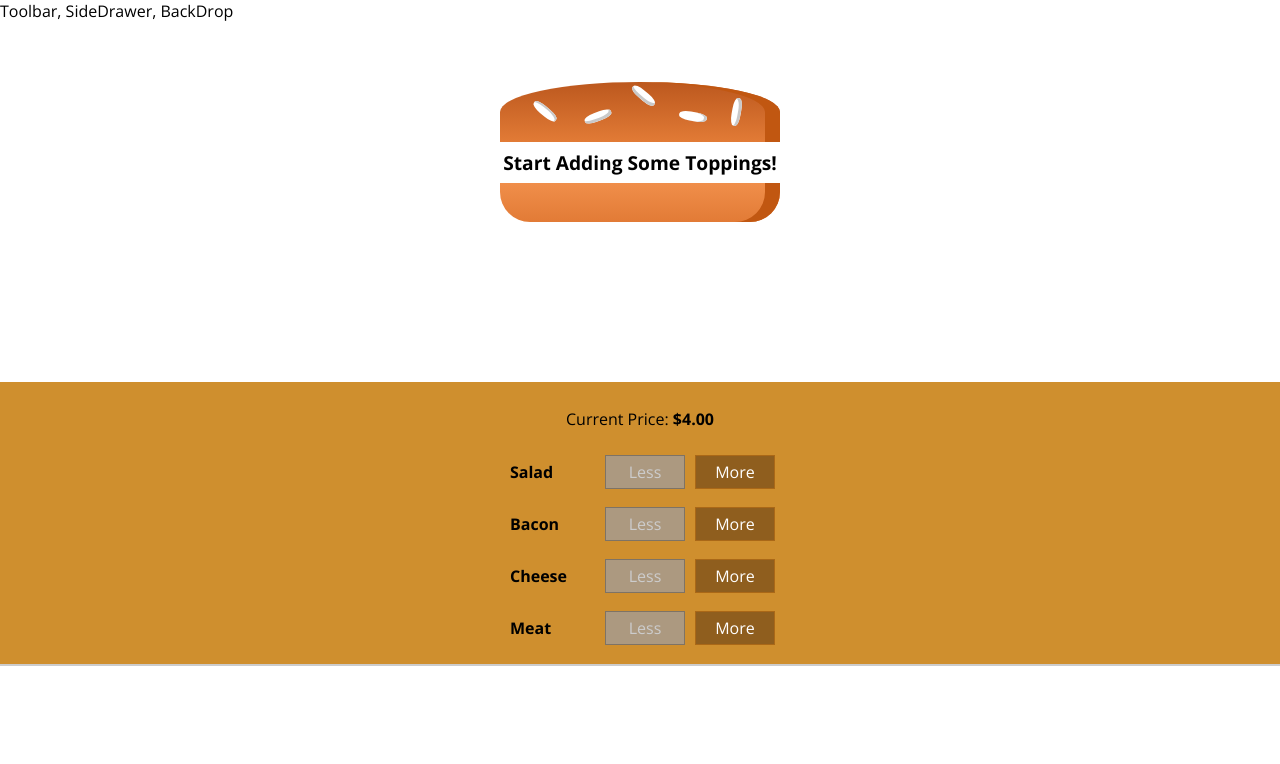
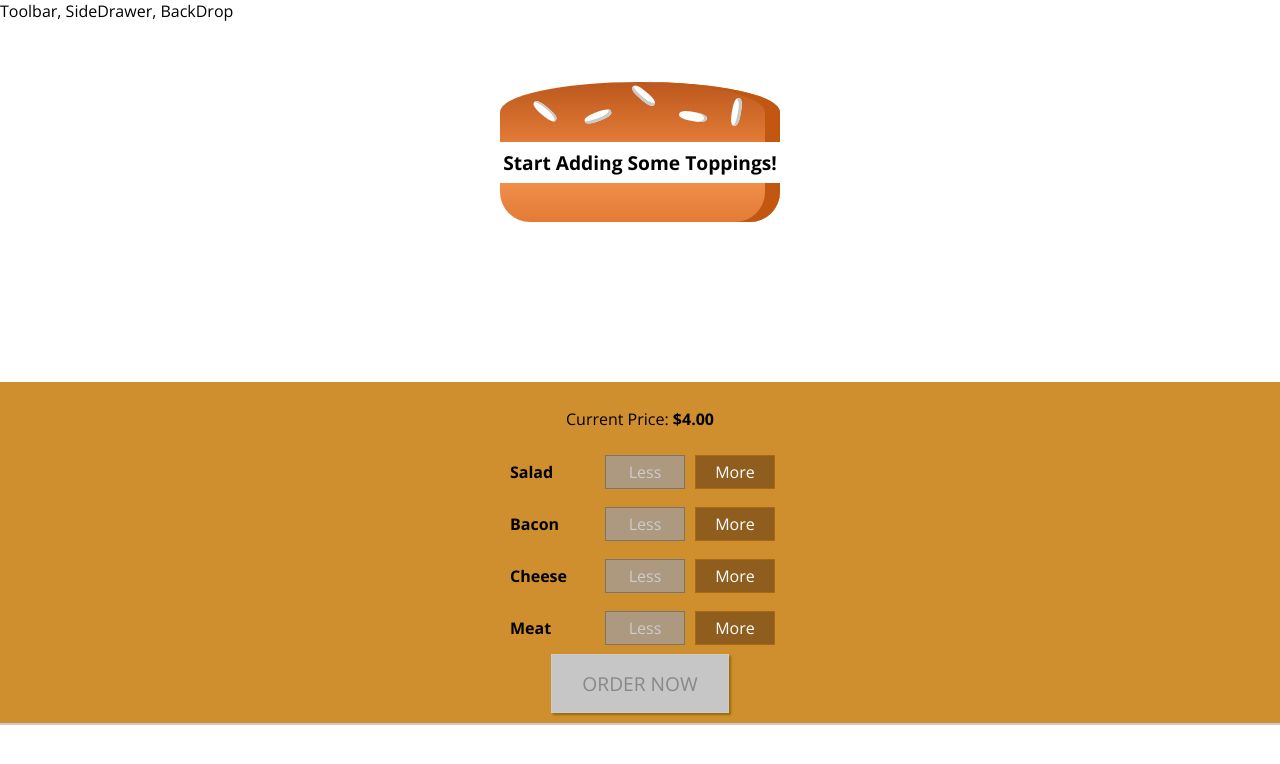
Before and after one commit to sam-n-bell/react-burger-builder, a React (Create React App) app: page / in a window 1280 px wide. Shown: the top 764 px of the page. Built offline with nearby package versions, Linux system fonts and the light colour scheme.

Commit message:
order now button, fixed price bug

```diff
--- a/src/components/Burger/BuildControls/BuildControls.js
+++ b/src/components/Burger/BuildControls/BuildControls.js
@@ -20,6 +20,7 @@ const BuildControls = (props) => {
                 removed={() => props.ingredientRemoved(control.type)}
                 disabled={props.disabled[control.type]}/>
             ))}
+            <button disabled={props.orderNowDisabled} className={controlsStyles.OrderButton}>ORDER NOW</button>
         </div>
     )
 }
--- a/src/components/Burger/BuildControls/BuildControls.module.css
+++ b/src/components/Burger/BuildControls/BuildControls.module.css
@@ -8,3 +8,45 @@
     margin: auto;
     padding: 10px 0;
 }
+
+
+.OrderButton {
+    background-color: #DAD735;
+    outline: none;
+    cursor: pointer;
+    border: 1px solid #966909;
+    color: #966909;
+    font-family: inherit;
+    font-size: 1.2em;
+    padding: 15px 30px;
+    box-shadow: 2px 2px 2px #966909;
+}
+
+.OrderButton:hover, .OrderButton:active {
+    background-color: #A0DB41;
+    border: 1px solid #966909;
+    color: #966909;
+}
+
+.OrderButton:disabled {
+    background-color: #C7C6C6;
+    cursor: not-allowed;
+    border: 1px solid #ccc;
+    color: #888888;
+}
+
+.OrderButton:not(:disabled) {
+    animation: enable 0.3s linear;
+}
+
+@keyframes enable {
+    0% {
+        transform: scale(1);
+    }
+    60% {
+        transform: scale(1.1);
+    }
+    100% {
+        transform: scale(1);
+    }
+}
--- a/src/containers/BurgerBuilder/BurgerBuilder.js
+++ b/src/containers/BurgerBuilder/BurgerBuilder.js
@@ -34,9 +34,9 @@ class BurgerBuilder extends Component {
         const updatedIngredients = {
             ...this.state.ingredients
         }
-        updatedIngredients[type] = this.state.ingredients[type] - 1 > 0 ? this.state.ingredients[type] - 1 : 0 ;
+        updatedIngredients[type] = this.state.ingredients[type] - 1 ;
         this.setState({
-            totalPrice: updatedIngredients[type] > 0 ? this.state.totalPrice - INGREDIENT_PRICES[type] : this.state.totalPrice,
+            totalPrice: this.state.totalPrice - INGREDIENT_PRICES[type],
             ingredients: updatedIngredients
         });
     }
@@ -47,11 +47,13 @@ class BurgerBuilder extends Component {
         for (let key in disabledInfo) {
             disabledInfo[key] = disabledInfo[key] <= 0
         }
+        let ingredientCount = Object.values(this.state.ingredients).reduce((a, b) => a + b);
         return (
             <Aux>
                 <Burger ingredients={this.state.ingredients}/>
                 <BuildControls
                 price={this.state.totalPrice}
+                orderNowDisabled={ingredientCount < 1 ? true : false}
                 disabled={disabledInfo}
                 ingredientAdded={this.addIngredientHandler}
                 ingredientRemoved={this.removeIngredientHandler}/>
```
